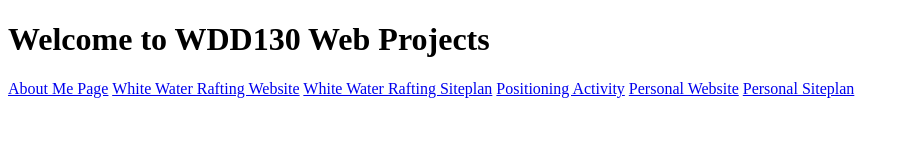
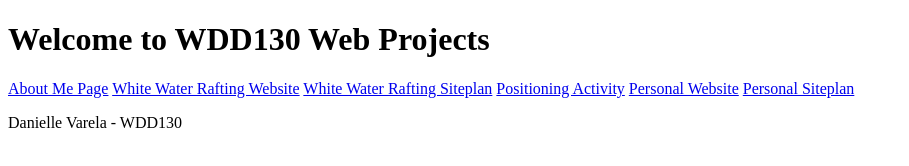
Before and after one commit to dbrockbn/wdd130, a plain HTML site: page index.html in a window 1280 px wide. Shown: the whole page, without its empty margins (0-909 px from the left). Drawn offline with Linux system fonts and the light colour scheme.

Commit message:
Added a paragraph to the home page

```diff
--- a/index.html
+++ b/index.html
@@ -16,6 +16,6 @@
   <a href="#">Personal Website</a>
   <a href="#">Personal Siteplan</a>
 </nav>
-
+<p>Danielle Varela - WDD130</p>
 </body>
 </html>
```
